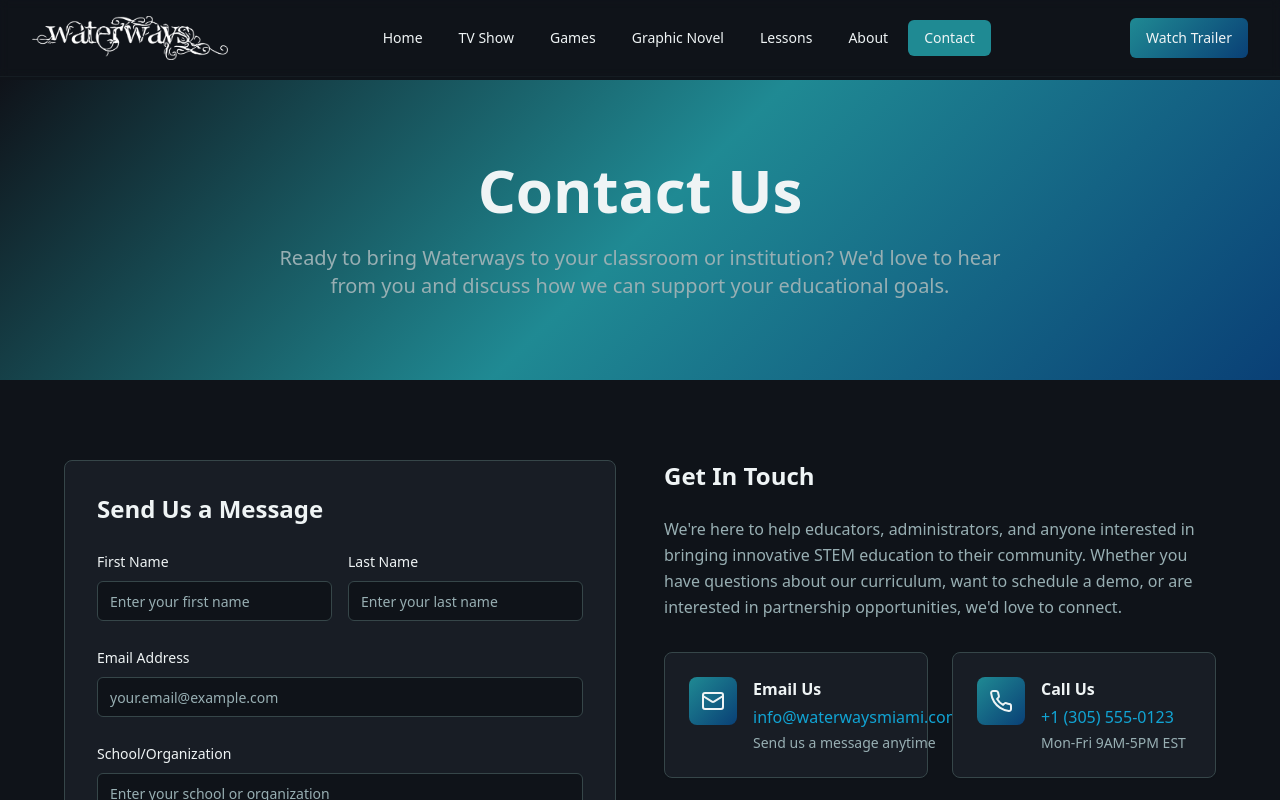
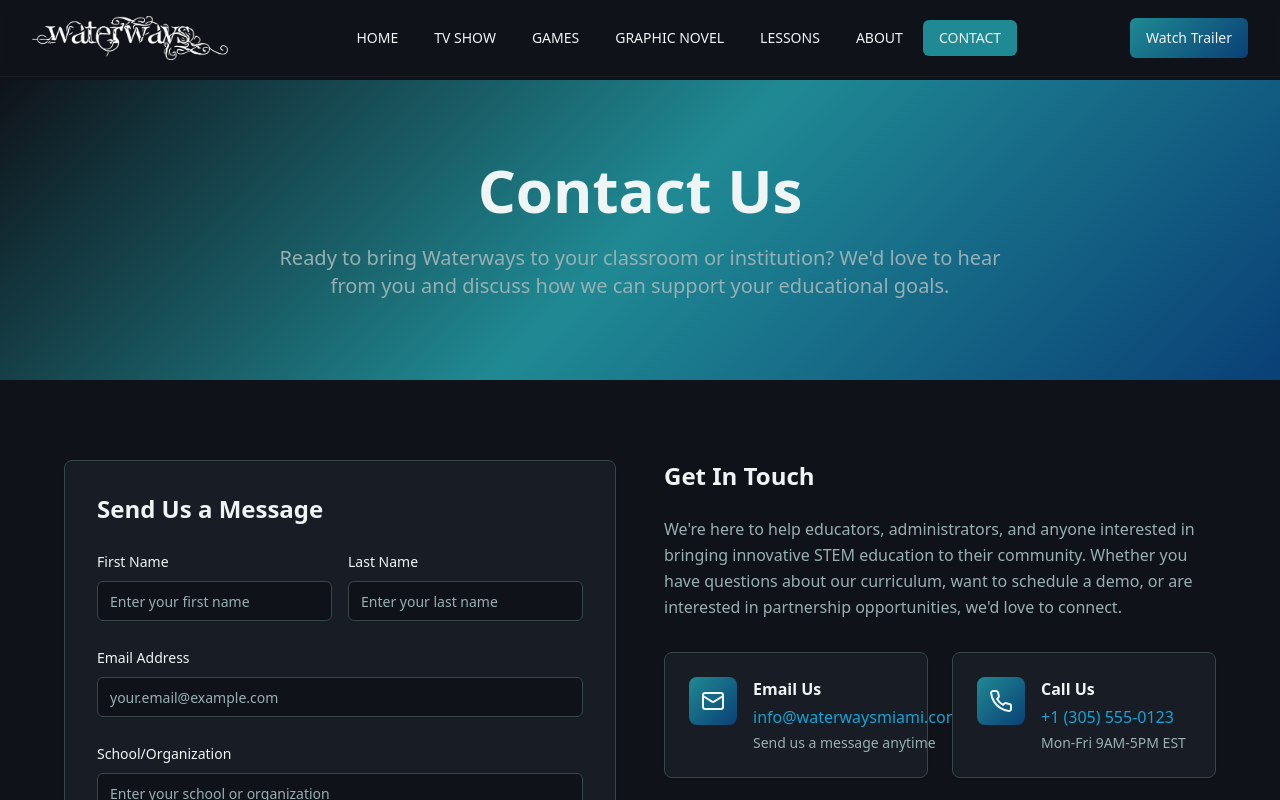
Before and after one commit to luisbeyra/waterways-universe-theme, a React (Vite) app: page /contact in a window 1280 px wide. Shown: the top 800 px of the page. Built offline with nearby package versions, Linux system fonts and the light colour scheme.

Commit message:
Change menu text to uppercase
Update navigation menu text to be displayed in all capital letters.

```diff
--- a/src/components/Header.tsx
+++ b/src/components/Header.tsx
@@ -40,7 +40,7 @@ const Header = () => {
 
           {/* Desktop Navigation */}
           <nav className="hidden md:flex items-center space-x-1">
-            {navigation.map(item => <Link key={item.name} to={item.href} className={`px-4 py-2 rounded-md text-sm font-medium transition-all duration-300 hover:bg-card hover:text-accent ${isActive(item.href) ? 'bg-primary text-primary-foreground shadow-[var(--shadow-glow)]' : 'text-foreground hover:text-accent'}`}>
+            {navigation.map(item => <Link key={item.name} to={item.href} className={`px-4 py-2 rounded-md text-sm font-medium uppercase transition-all duration-300 hover:bg-card hover:text-accent ${isActive(item.href) ? 'bg-primary text-primary-foreground shadow-[var(--shadow-glow)]' : 'text-foreground hover:text-accent'}`}>
                 {item.name}
               </Link>)}
           </nav>
@@ -64,7 +64,7 @@ const Header = () => {
       {/* Mobile Navigation Menu */}
       {isMenuOpen && <div className="md:hidden bg-transparent backdrop-blur-sm border-t border-border/20">
           <div className="px-4 pt-2 pb-4 space-y-1">
-            {navigation.map(item => <Link key={item.name} to={item.href} className={`block px-3 py-2 rounded-md text-base font-medium transition-all duration-300 ${isActive(item.href) ? 'bg-primary text-primary-foreground' : 'text-foreground hover:bg-card hover:text-accent'}`} onClick={() => setIsMenuOpen(false)}>
+            {navigation.map(item => <Link key={item.name} to={item.href} className={`block px-3 py-2 rounded-md text-base font-medium uppercase transition-all duration-300 ${isActive(item.href) ? 'bg-primary text-primary-foreground' : 'text-foreground hover:bg-card hover:text-accent'}`} onClick={() => setIsMenuOpen(false)}>
                 {item.name}
               </Link>)}
             <div className="pt-2">
```
